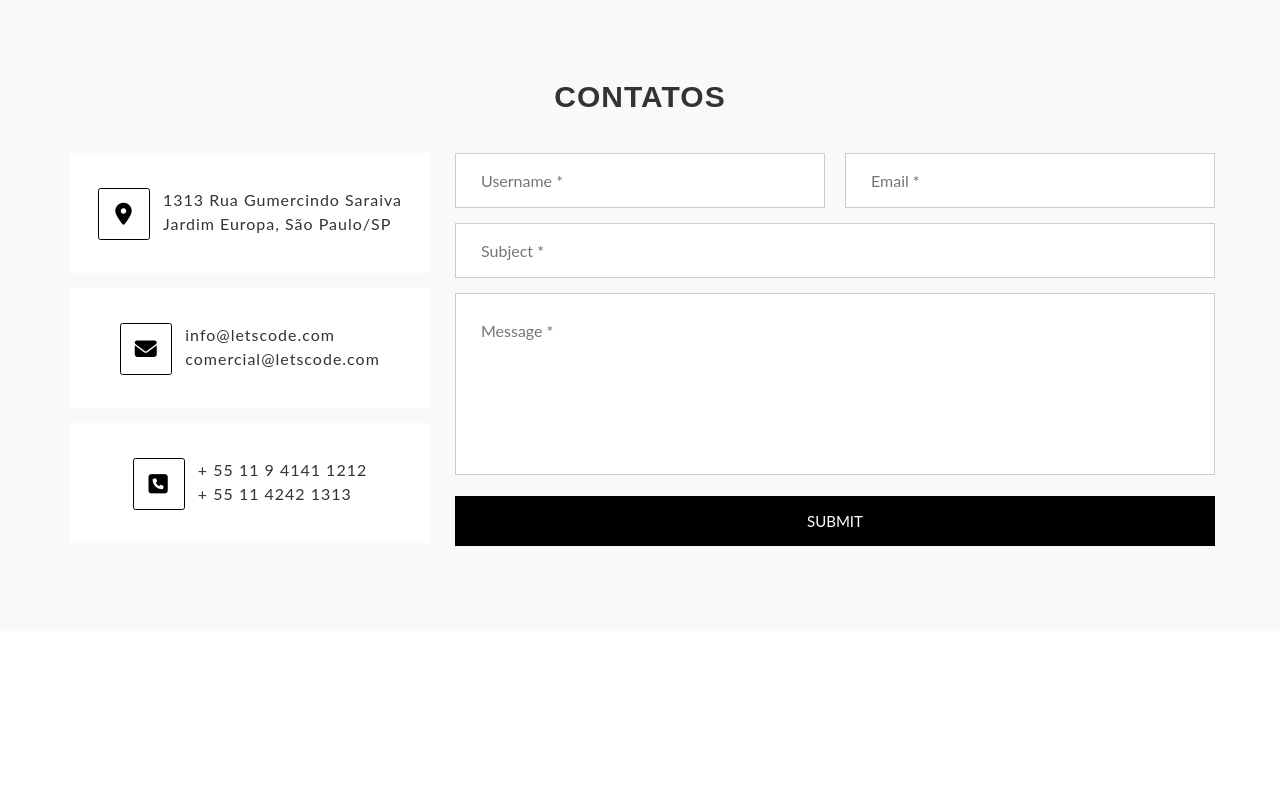
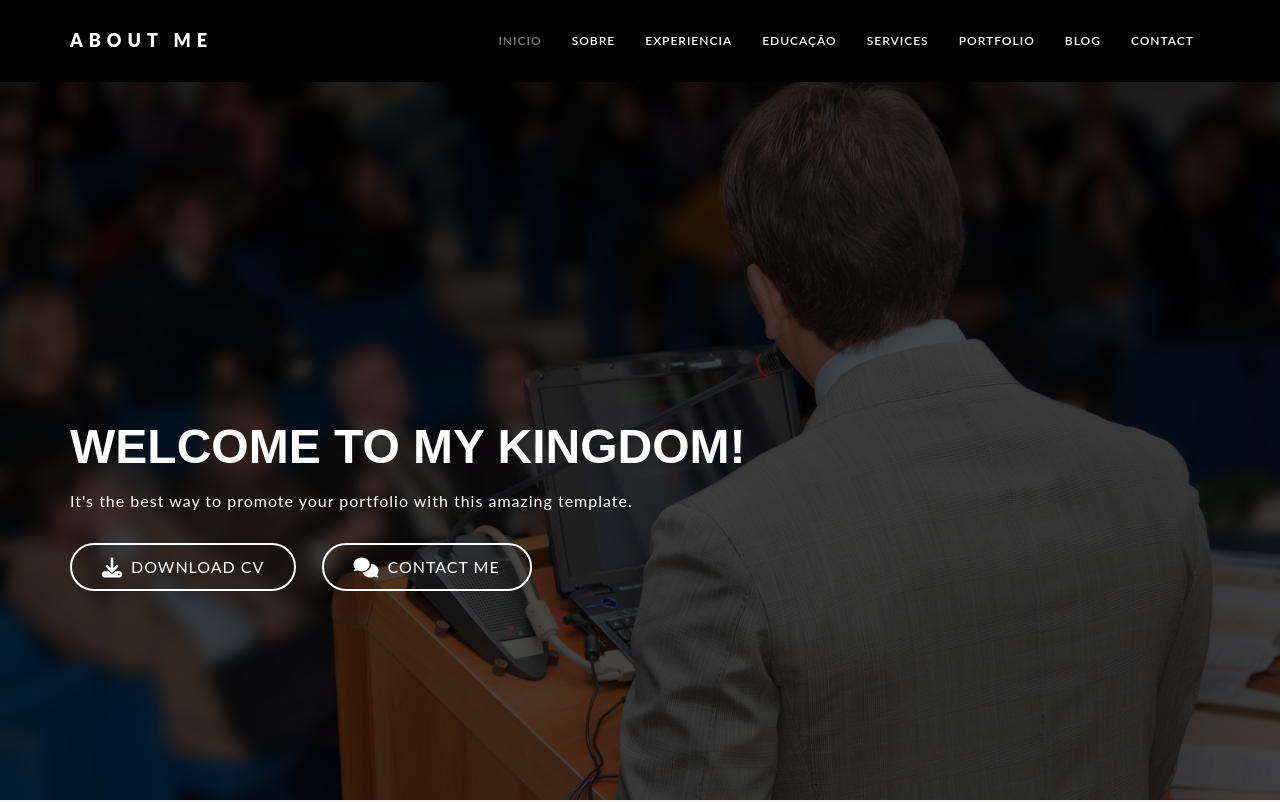
Before and after one commit to gustavoleoni/LCProjetoFrontWeb, a plain HTML site: page index.html in a window 1280 px wide. Shown: the top 802 px of the page. Drawn offline with nearby package versions, Linux system fonts and the light colour scheme.

Commit message:
Add files via upload

```diff
--- a/css/thema-base.css
+++ b/css/thema-base.css
@@ -1,4 +1,7 @@
-
+html,
+body {
+    height: 100%;
+}
 body {
     font-size: 16px;
     font-weight: 400;
--- /dev/null
+++ b/css/thema-menu.css
@@ -0,0 +1,58 @@
+/* Menu superior */
+.header-top-area {
+    position: fixed;
+    left: 0;
+    top: 0;
+    width: 100%;
+    z-index: 9999;
+    transition: all 0.4s ease-out;
+    background-color: #000000;
+}
+
+.logo {
+    padding-top: 28px;
+    transition: all 0.3s ease-out;
+}
+
+.logo a {
+    display: block;
+    color: #fff;
+    text-transform: uppercase;
+    letter-spacing: 6px;
+    font-weight: 900;
+    font-size: 18px;
+}
+
+.mainmenu .navbar-nav li a {
+    color: #fff;
+    text-transform: uppercase;
+    font-size: 12px;
+    letter-spacing: 1px;
+    padding: 30px 15px;
+    transition: .3s;
+    font-weight: 600;
+}
+
+.mainmenu .navbar-nav li a:hover {
+    background: none;
+    color: rgba(255, 255, 255, 0.5);
+    transition: all 0.3s ease-out;
+}
+
+.mainmenu .navbar-nav li.active a{
+    background: none;
+    color: rgba(255, 255, 255, 0.5);
+    transition: all 0.3s ease-out;
+}
+
+/* navegacao com tab */
+.nav li a:focus,
+.nav li a:hover {
+    background: none;
+    color: #fff;
+    transition: all 0.3s ease-out;
+}
+
+.navbar {
+    margin: 0;
+}
--- /dev/null
+++ b/css/thema-welcome.css
@@ -0,0 +1,112 @@
+
+.welcome-area {
+    height: 100%;
+}
+
+.welcome-image-area {
+    position: relative;
+    height: 100%;
+    background: url(../content/bg.jpg);
+    background-size: cover;
+    z-index: 1;
+}
+
+/*
+.parallax-bg {
+    background: url(../images/bg/bg1.png);
+    background-size: cover;
+}*/
+
+.welcome-image-area:after {
+    position: absolute;
+    background: rgba(0, 0, 0, .7);
+    left: 0;
+    top: 0;
+    width: 100%;
+    height: 100%;
+    content: "";
+    z-index: -1;
+}
+
+.display-table {
+    display: table;
+    width: 100%;
+    height: 100%;
+}
+
+.display-table-cell {
+    display: table-cell;
+    vertical-align: middle;
+}
+
+.header-text {}
+
+.header-text-area h2 {
+    color: #fff;
+    font-size: 48px;
+    font-weight: 700;
+    letter-spacing: 0;
+    line-height: 64px;
+    padding-top: 200px;
+    text-transform: uppercase;
+}
+
+.header-text-area p {
+    color: #fff;
+}
+
+.header-button {
+    margin-left: -10px;
+    margin-top: 30px;
+}
+
+.header-button a {
+    background: transparent none repeat scroll 0 0;
+    border: 2px solid #fff;
+    border-radius: 25px;
+    color: #fff;
+    display: inline-block;
+    margin: 0 10px 15px;
+    padding: 10px 30px;
+    transition: all 0.3s ease 0s;
+}
+
+.header-button a:hover {
+    background: #fff none repeat scroll 0 0;
+    color: #333;
+}
+
+.header-button a i {
+    font-size: 20px;
+    margin-right: 8px;
+    vertical-align: middle;
+}
+
+.header-text h2 {
+    border-width: 0;
+    color: #fff;
+    font-size: 60px;
+    font-weight: 700;
+    letter-spacing: 2px;
+    line-height: 93px;
+    text-transform: uppercase;
+}
+
+.contact-me-btn {
+    background: transparent;
+    border: 1px solid #fff;
+    color: #fff;
+    font-weight: 700;
+    font-size: 14px;
+    position: relative;
+    text-transform: uppercase;
+    display: inline-block;
+    line-height: 24px;
+    padding: 9px 40px;
+}
+
+.contact-me-btn:hover {
+    background: #fff none repeat scroll 0 0;
+    border: 1px solid #fff;
+    color: #000;
+}
--- a/index.html
+++ b/index.html
@@ -11,10 +11,12 @@
     <link rel="stylesheet" href="https://maxcdn.bootstrapcdn.com/bootstrap/3.4.0/css/bootstrap.min.css">
 
     <!--Resource-->
-    <script src="resource/resource.js"></script>
+    <script src=""></script>
 
     <!--Personal CSS-->
     <link href="css/thema-base.css" rel="stylesheet" type="text/css">
+    <link rel="stylesheet" href="css/thema-menu.css" type="text/css">
+    <link rel="stylesheet" href="css/thema-welcome.css" type="text/css">
     <link href="css/thema-contato.css" rel="stylesheet" type="text/css">
 
     <!--Jquery-->
@@ -23,12 +25,81 @@
     <script src="https://maxcdn.bootstrapcdn.com/bootstrap/3.4.0/js/bootstrap.min.js"></script>
 
     <!--Personal Scripts-->
+    <script src="script/script-menu.js"></script>
     <script src="script/script-contato.js"></script>
 
     <!--Fontes-->
     <script src="https://kit.fontawesome.com/b75d183226.js" crossorigin="anonymous"></script>
 </head>
 <body>
+
+    <header id="home" class="welcome-area">
+        <div class="header-top-area">
+            <div class="container">
+                <div class="row">
+                    <div class="col-md-3">
+                        <!-- START LOGO DESIGN AREA -->
+                        <div class="logo">
+                            <a href="index.html">About Me</a>
+                        </div>
+                        <!-- END LOGO DESIGN AREA -->
+                    </div>
+                    <div class="col-md-9">
+                        <!-- START MENU DESIGN AREA -->
+                        <div class="mainmenu">
+                            <div class="navbar navbar-nobg">
+                                <div class="navbar-header">
+                                    <button type="button" class="navbar-toggle" data-toggle="collapse" data-target=".navbar-collapse">
+                                        <span class="sr-only">Toggle navigation</span>
+                                        <span class="icon-bar"></span>
+                                        <span class="icon-bar"></span>
+                                        <span class="icon-bar"></span>
+                                    </button>
+                                </div>
+                                <div class="navbar-collapse collapse">
+                                    <ul class="nav navbar-nav navbar-right">
+                                        <li class="active" ><a id="json-inicio" class="smoth-scroll" href="#home">Home <div class="ripple-wrapper"></div></a></li>
+                                        <li><a id="json-sobre" class="smoth-scroll" href="#about">About</a></li>
+                                        <li><a id="json-experiencia" class="smoth-scroll" href="#experiences">Experiences</a></li>
+                                        <li><a id="json-educacao" class="smoth-scroll" href="#education">Education</a></li>
+                                        <li><a id="json-servicos" class="smoth-scroll" href="#services">Services</a></li>
+                                        <li><a id="json-portofolio" class="smoth-scroll" href="#portfolio">Portfolio</a></li>
+                                        <li><a id="json-blog" class="smoth-scroll" href="#blog">Blog</a></li>
+                                        <li><a id="json-contato" class="smoth-scroll" href="#contato">Contact</a></li>
+                                    </ul>
+                                </div>
+                            </div>
+                        </div>
+                        <!-- END MENU DESIGN AREA -->
+                    </div>
+                </div>
+            </div>
+        </div>
+
+        <div class="welcome-image-area">
+				<div class="display-table">
+					<div class="display-table-cell">
+						<div class="container">
+							<div class="row">
+								<!-- START HEADER TEXT AREA -->
+								<div class="col-md-12 col-sm-12 col-xs-12">
+									<div class="header-text-area">
+										<h2>Welcome to my kingdom!</h2>
+										<p>It's the best way to promote your portfolio with this amazing template.</p>
+										<div class="header-button">
+											<a href="#" class="app-store-button wow bounceIn" data-wow-delay=".2s" style="visibility: visible; animation-delay: 0.2s; animation-name: bounceIn;"><i class="fa fa-download"></i>DOWNLOAD CV</a>
+											<a href="#contact" class="app-store-button wow bounceIn" data-wow-delay=".4s" style="visibility: visible; animation-delay: 0.4s; animation-name: bounceIn;"><i class="fa fa-comments"></i>CONTACT ME</a>
+										</div>
+									</div>
+								</div>
+								<!-- / END HEADER TEXT AREA -->
+							</div>
+						</div>
+					</div>
+				</div>
+        </div>
+
+    </header>
 
     <section id="contato" class="contact-me-area section-padding">
         <div class="container">
--- /dev/null
+++ b/resource/resource.json
@@ -0,0 +1,25 @@
+{
+    "titulos":
+        [
+            {"welcome":"Bem Vindo" },
+            {"contato":"Contatos" }
+        ],
+    "endereco":
+        [
+            {"local1":"1313 Rua Gumercindo Saraiva", "local2": "Jardim Europa, São Paulo/SP" },
+            {"email1":"info@letscode.com"},
+            {"email2":"comercial@letscode.com" },
+            {"telefone1":"+ 55 11 9 4141 1212" },
+            {"telefone2":"+ 55 11 4242 1313" }
+        ],
+    "menu":
+    [   {"inicio":"Inicio" },
+        {"sobre":"Sobre" },
+        {"experiencia":"experiencia" },
+        {"educacao":"Educação"},
+        {"servicos":"serviços" },
+        {"portofolio":"Portofolio"},
+        {"blog":"Blog"},
+        {"contato":"contato" }
+    ]
+}
--- a/script/script-contato.js
+++ b/script/script-contato.js
@@ -9,18 +9,21 @@ $(document).ready(function(){
 
 function SetTitulo()
 {
-    obj = JSON.parse(titulos);
-    document.getElementById("json-titulo-contato").innerHTML = obj.titulos[1].contato;
 
-    obj = JSON.parse(contato);
-    document.getElementById("json-endereco1").innerHTML = obj.endereco[0].local1;
-    document.getElementById("json-endereco2").innerHTML = obj.endereco[0].local2;
+    $.getJSON("resource/resource.json", function(data)
+    {
 
-    document.getElementById("json-email1").innerHTML = obj.endereco[1].email1;
-    document.getElementById("json-email2").innerHTML = obj.endereco[2].email2;
+        document.getElementById("json-titulo-contato").innerHTML = data.titulos[1].contato;
 
-    document.getElementById("json-telefone1").innerHTML = obj.endereco[3].telefone1;
-    document.getElementById("json-telefone2").innerHTML = obj.endereco[4].telefone2;
+        document.getElementById("json-endereco1").innerHTML = data.endereco[0].local1;
+        document.getElementById("json-endereco2").innerHTML = data.endereco[0].local2;
+
+        document.getElementById("json-email1").innerHTML = data.endereco[1].email1;
+        document.getElementById("json-email2").innerHTML = data.endereco[2].email2;
+
+        document.getElementById("json-telefone1").innerHTML = data.endereco[3].telefone1;
+        document.getElementById("json-telefone2").innerHTML = data.endereco[4].telefone2;
+    });
 }
 
 function Salvar(){
--- /dev/null
+++ b/script/script-menu.js
@@ -0,0 +1,29 @@
+$(document).ready(function(){
+
+    SetTitulomenu();
+
+    var $doc = $('html, body');
+
+    $('a').click(function() {
+        $doc.animate({
+            scrollTop: $( $.attr(this, 'href') ).offset().top
+        }, 1000);
+        return false;
+    });
+ });
+
+ function SetTitulomenu()
+{
+
+    $.getJSON("resource/resource.json", function(data)
+    {
+        document.getElementById("json-inicio").innerHTML = data.menu[0].inicio;
+        document.getElementById("json-sobre").innerHTML = data.menu[1].sobre;
+        document.getElementById("json-experiencia").innerHTML = data.menu[2].experiencia;
+        document.getElementById("json-educacao").innerHTML = data.menu[3].educacao;
+        document.getElementById("json-servico").innerHTML = data.menu[4].servico;
+        document.getElementById("json-portofolio").innerHTML = data.menu[5].portofolio;
+        document.getElementById("json-blog").innerHTML = data.menu[6].blog;
+        document.getElementById("json-contato").innerHTML = data.menu[7].contato;
+    });
+}
```
Also changed, not shown: content/bg.jpg (added).
